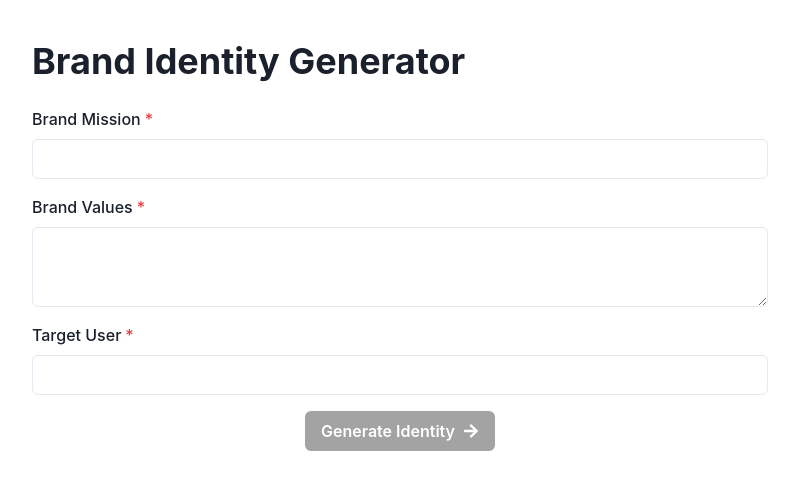
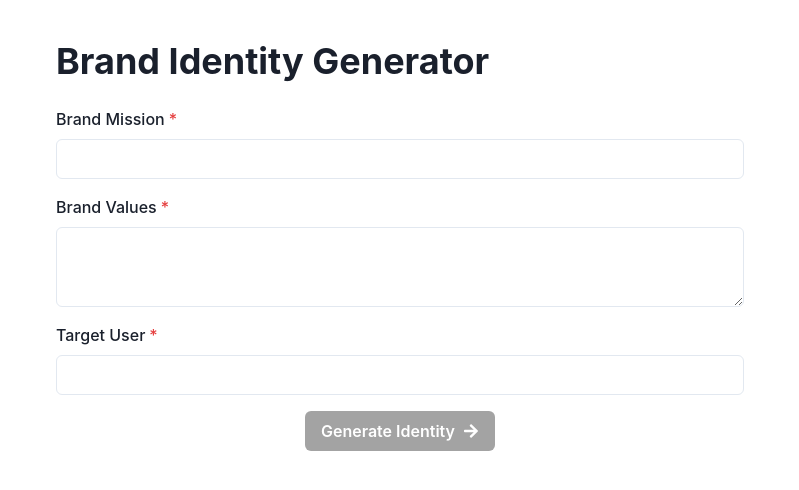
Before and after one commit to GPT-Engineer-App/brand-creator-ai, a React (Vite) app: page / in a window 1280 px wide. Shown: the top 490 px of the page, without its empty margins (240-1039 px from the left). Built offline with nearby package versions, Linux system fonts and the light colour scheme.

Commit message:
Added 40px padding around the content in each page component (Index, VisualSelection, and BrandIdentity) using Chakra UI's spacing system.
Prompt: Each page has 40X padding around

```diff
--- a/src/pages/BrandIdentity.jsx
+++ b/src/pages/BrandIdentity.jsx
@@ -3,7 +3,7 @@ import { Box, Heading, Text, Image } from "@chakra-ui/react";
 
 const BrandIdentity = () => {
   return (
-    <Box>
+    <Box p={10}>
       <Heading as="h1" size="xl" mb={4}>
         Your Brand Identity
       </Heading>
--- a/src/pages/Index.jsx
+++ b/src/pages/Index.jsx
@@ -34,7 +34,7 @@ const Index = () => {
   };
 
   return (
-    <Container maxW="container.md" py={10}>
+    <Container maxW="container.md" p={10}>
       <Heading mb={6}>Brand Identity Generator</Heading>
       <VStack spacing={4} as="form" onSubmit={(e) => e.preventDefault()}>
         <FormControl isRequired>
```
